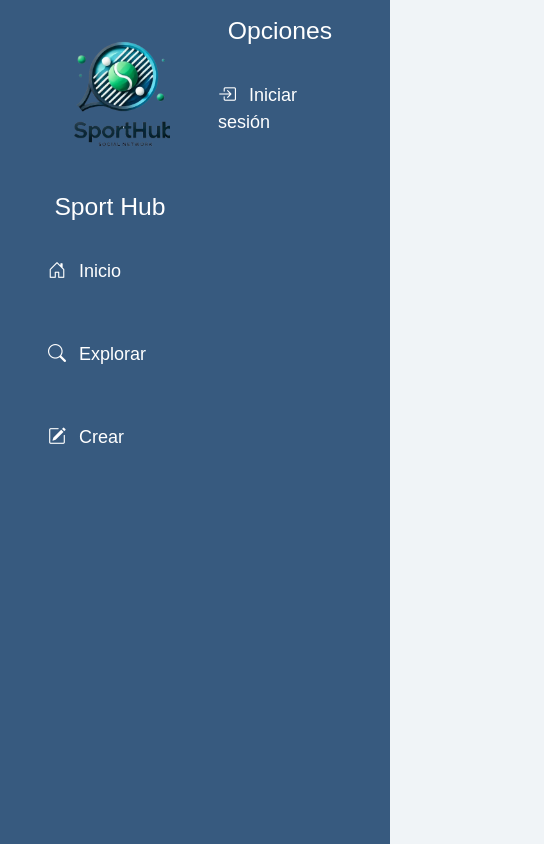
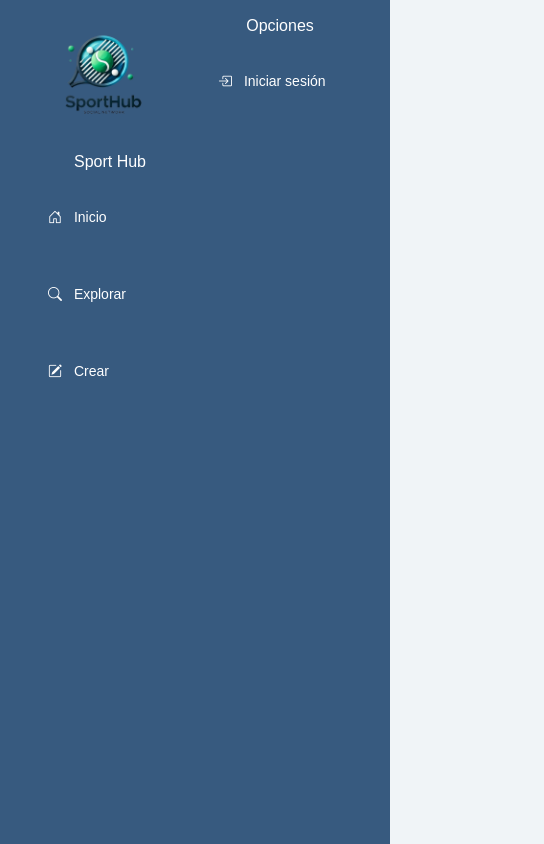
Before and after one commit to Steinvorth/SportHub, a React (Vite) app: page / in a window 390 px wide. Shown: the whole page, 544 px wide, since content can reach past the window. Built offline with nearby package versions, Linux system fonts and the light colour scheme; no server answers; the database is empty.

Commit message:
scroll-to-top

```diff
--- a/src/componentes/HomePage/Global.css
+++ b/src/componentes/HomePage/Global.css
@@ -127,39 +127,66 @@
   .sidebar-icon {
     margin-right: 8px;
   }
-  .scroll-to-top-fixed {
-    position: fixed;
-    bottom: 20px;
-    right: 20px;
-    z-index: 1000; /* Asegura que esté por encima del contenido */
-  }
-
-  .scroll-to-top-fixed {
+  /* Botón flotante para volver al inicio */
+.scroll-to-top-fixed {
     position: fixed;
     bottom: 20px;
     right: 20px;
     z-index: 1000;
   }
 
-  .scroll-to-top-fixed .btn {
-    background-color: #005f73;
+  .scroll-to-top-fixed button {
+    background-color: #0056b3;
     color: white;
     border: none;
     padding: 10px 15px;
     border-radius: 50%;
-    font-size: 18px;
+    font-size: 1.5rem;
     cursor: pointer;
-    box-shadow: 0 4px 8px rgba(0, 0, 0, 0.2);
-    transition: background-color 0.3s ease, transform 0.2s ease;
+    box-shadow: 0px 4px 8px rgba(0, 0, 0, 0.2);
+    transition: background-color 0.3s ease, transform 0.3s ease;
   }
 
-  .scroll-to-top-fixed .btn:hover {
-    background-color: #94d2bd;
+  .scroll-to-top-fixed button:hover {
+    background-color: #003d80;
     transform: scale(1.1);
   }
-  .scroll-to-top-fixed {
-    position: fixed;
-    bottom: 20px;
-    right: 20px;
-    z-index: 1000;
+
+  /* Ajustes responsivos */
+  @media (max-width: 768px) {
+    .sidebar,
+    .right.sidebar {
+      width: 180px;
+    }
+
+    .main-content {
+      margin-left: 180px;
+      width: calc(100% - 360px);
+    }
+
+    .sidebar .logo {
+      max-width: 120px;
+    }
+
+    .sidebar h3,
+    .right.sidebar h3 {
+      font-size: 16px;
+    }
+
+    .sidebar .nav-item .nav-link,
+    .right.sidebar .nav-item .nav-link {
+      font-size: 14px;
+    }
   }
+
+  @media (max-width: 576px) {
+    .sidebar,
+    .right.sidebar {
+      display: none;
+    }
+
+    .main-content {
+      margin-left: 0;
+      width: 100%;
+    }
+  }
--- a/src/componentes/HomePage/HomePage.jsx
+++ b/src/componentes/HomePage/HomePage.jsx
@@ -12,12 +12,22 @@ export const HomePage = () => {
   const [userIdToken, setUserIdToken] = useState(localStorage.getItem('userId'));
   const [userRole, setUserRole] = useState(localStorage.getItem('userRole'));
   const [postType, setPostType] = useState('explorar');
+  const [showScrollButton, setShowScrollButton] = useState(false);
 
   useEffect(() => {
     if (postType === 'amigos' && !userIdToken) {
       navigate('/login');
     }
   }, [postType, userIdToken, navigate]);
+
+  useEffect(() => {
+    const handleScroll = () => {
+      setShowScrollButton(window.scrollY > 300); // Muestra el botón después de 300px de desplazamiento
+    };
+
+    window.addEventListener('scroll', handleScroll);
+    return () => window.removeEventListener('scroll', handleScroll);
+  }, []);
 
   const logout = () => {
     localStorage.removeItem('user');
@@ -27,6 +37,10 @@ export const HomePage = () => {
     setUserIdToken(null);
     setUserRole(null);
     navigate('/');
+  };
+
+  const scrollToTop = () => {
+    window.scrollTo({ top: 0, behavior: 'smooth' });
   };
 
   return (
@@ -127,6 +141,15 @@ export const HomePage = () => {
           )}
         </ul>
       </div>
+
+      {/* Botón flotante para volver al inicio */}
+      {showScrollButton && (
+        <div className="scroll-to-top-fixed">
+          <button onClick={scrollToTop} className="btn btn-primary">
+            ↑
+          </button>
+        </div>
+      )}
     </div>
   );
 };
```
